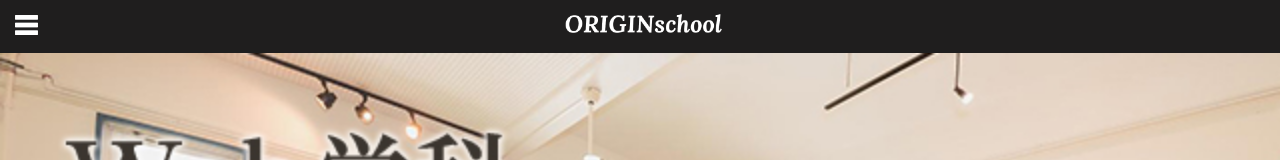
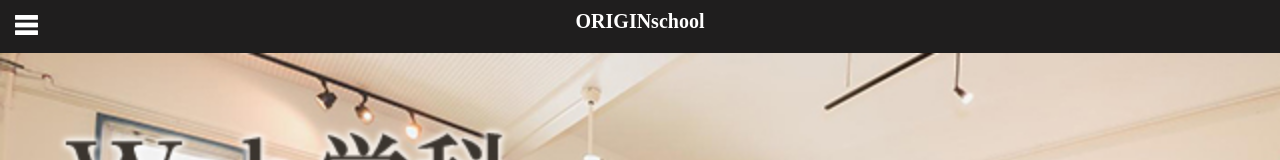
Before and after one commit to KosukeOmura/school_sited, a plain HTML site: page index.html in a window 1280 px wide. Shown: the top 160 px of the page. Drawn offline with Linux system fonts and the light colour scheme.

Commit message:
no message

```diff
--- a/index.html
+++ b/index.html
@@ -8,7 +8,7 @@
 </head>
 <body>
     <header id="top-box">
-        <h1><a href="#"><img src="images/1.png"></a></h1>
+        <h1><a href="#">ORIGINschool</a></h1>
         <div id="hamburger-menu">
             <a href="#">
                 <img src="images/header-menu.png" width="23">
--- a/top.scss
+++ b/top.scss
@@ -17,12 +17,10 @@
     //ORIGNschool部分
     h1 {
         text-align:center;
+        font-size:20px;
         padding-top:10px;
         a{
             color:white;
-            img{
-                width:15%;
-            }
         }
     }
     //ハンバーガーメニュー部分
```
Also changed, not shown: top.css, top.min.css.
